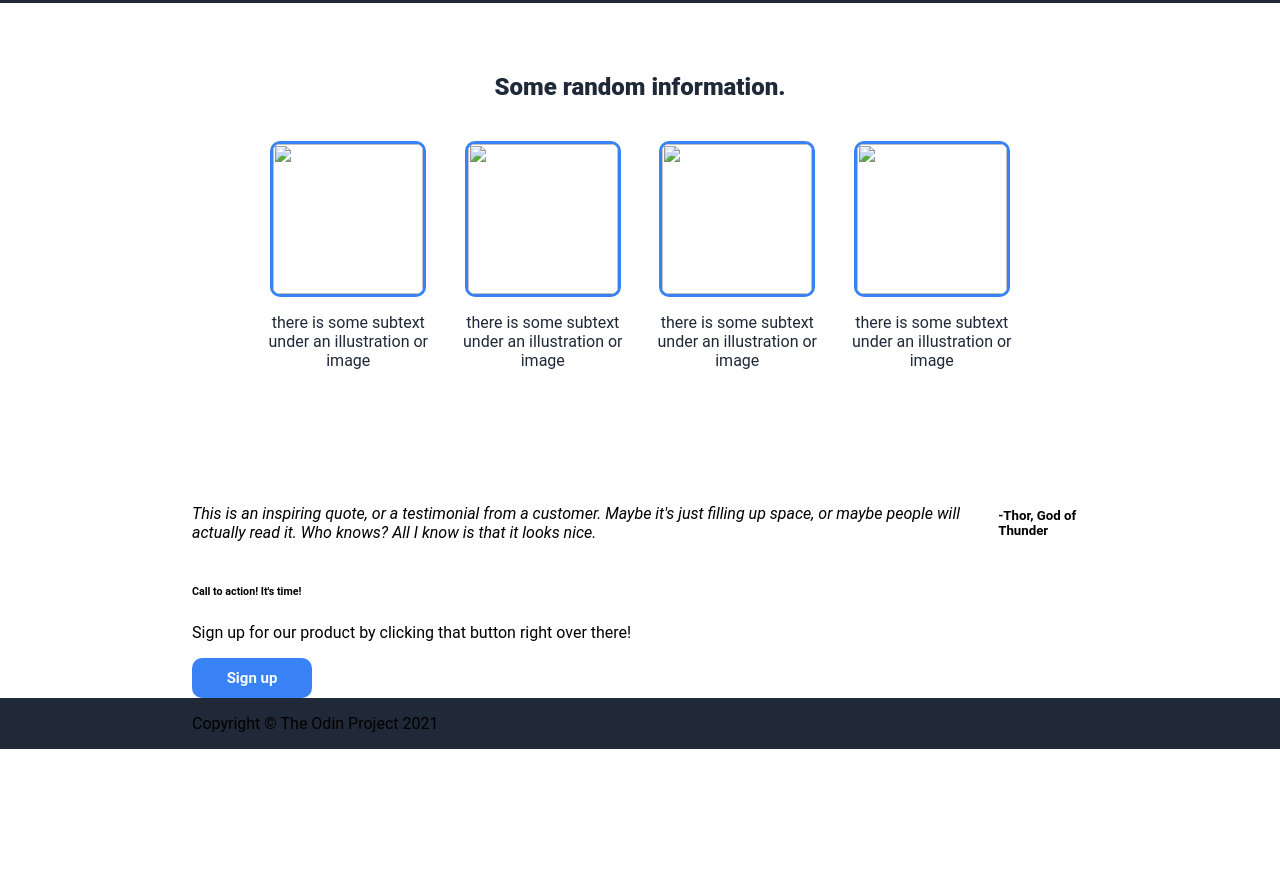
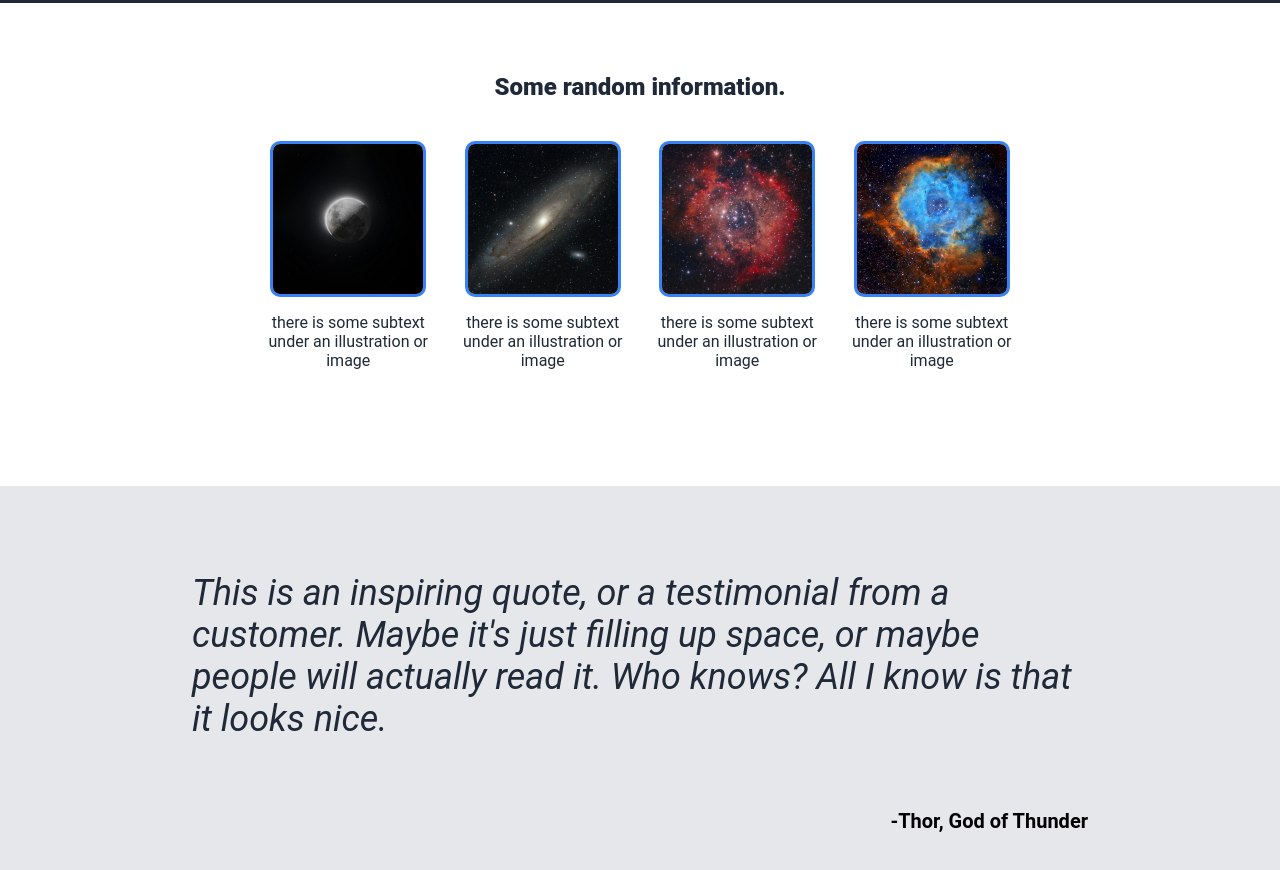
Before and after one commit to anas1306/landing-page, a plain HTML site: page index.html in a window 1280 px wide. Shown: the part 573-1443 px from the top of the page. Before the commit the page ends 1322 px from the top, so only its background shows below. Drawn offline with Linux system fonts and the light colour scheme.

Commit message:
More Changes

```diff
--- a/index.html
+++ b/index.html
@@ -24,7 +24,7 @@
 
         <div class="intro">
             <div class="inter">
-                <div id="tx">
+                <div>
                     <p class="hero">This website is awesome</p>
                     <p class="subtxt">This website has some subtext that goes here under the main title. It's smaller font and the color is lower contrast.</p>
                     <button>Sign up</button>
@@ -38,19 +38,19 @@
             <div class="infer">
                 <div style="display:flex; gap:10px;">
                     <div class="cen">
-                        <img src="" id="intimg" width="150px" height="150px">
+                        <img src="images/pexels-neilyonamine-7963004.jpg" id="intimg" width="150px" height="150px">
                         <p class="sub">there is some subtext under an illustration or image</p>
                     </div>
                     <div class="cen">
-                        <img src="" id="intimg" width="150px" height="150px">
+                        <img src="images/pexels-semws-29231029.jpg" id="intimg" width="150px" height="150px">
                         <p class="sub">there is some subtext under an illustration or image</p>
                     </div>
                     <div class="cen">
-                       <img src="" id="intimg" width="150px" height="150px">
+                       <img src="images/pexels-jmueller-10980177.jpg" id="intimg" width="150px" height="150px">
                        <p class="sub">there is some subtext under an illustration or image</p>
                     </div>
                     <div class="cen">
-                       <img src="" id="intimg" width="150px" height="150px">
+                       <img src="images/pexels-david-kopacz-3259639-4994815.jpg" id="intimg" width="150px" height="150px">
                        <p class="sub">there is some subtext under an illustration or image</p>
                     </div>
                 </div>
@@ -58,18 +58,13 @@
         </div>
 
         <div class="quote">
-            <div class="content">
-              <div>
-                  <p><i>This is an inspiring quote, or a testimonial from a customer. Maybe it's just filling up space, or maybe people will actually read it. Who knows? All I know is that it looks nice.</i></p>
-              </div>
-              <div>
+            <div class="quotus">
+                  <p id="quo">This is an inspiring quote, or a testimonial from a customer. Maybe it's just filling up space, or maybe people will actually read it. Who knows? All I know is that it looks nice.</p>
                   <h5>-Thor, God of Thunder</h5>
-              </div>
             </div>
         </div>
 
         <div class="sign">
-            <div class="content">
             <div id="box">
                 <div>
                     <h6>Call to action! It's time!</h6>
@@ -77,7 +72,6 @@
                 </div>
                 <div>
                     <button>Sign up</button>
-                    </div>
                 </div>
             </div>
         </div>
--- a/style.css
+++ b/style.css
@@ -44,10 +44,6 @@ a {
     align-items:center;
     margin:auto;
     gap:100px;
-}
-
-#tx {
-
 }
 
 .hero {
@@ -114,16 +110,44 @@ h2 {
     text-align:center;
 }
 
+.quotus {
+    max-width:70%;
+    display:flex;
+    flex-direction:column;
+    justify-content:space-between;
+    align-items:center;
+    margin:auto;
+}
+
 .quote {
+    background-color: #E5E7EB;
+    padding: 50px 0px;
+}
 
+#quo {
+    font-size: 36px;
+    font-style: italic;
+    font-weight: light;
+    color: #1F2937;
+}
+
+h5 {
+    align-self: flex-end;
+    font-size: 20px;
 }
 
 .sign {
-
+    max-width: 70%;
+    display:flex;
+    margin: auto;
+    align-items: stretch;
+    padding: 50px 0px;
 }
 
 #box {
-
+    display:flex;
+    padding: 10px 100px;
+    background-color:#3882F6;
 }
 
 .footer {
```
Also changed, not shown: images/pexels-david-kopacz-3259639-4994815.jpg (added), images/pexels-jmueller-10980177.jpg (added), images/pexels-neilyonamine-7963004.jpg (added), images/pexels-semws-29231029.jpg (added). Lines whose indentation alone changed are shown as unchanged.
